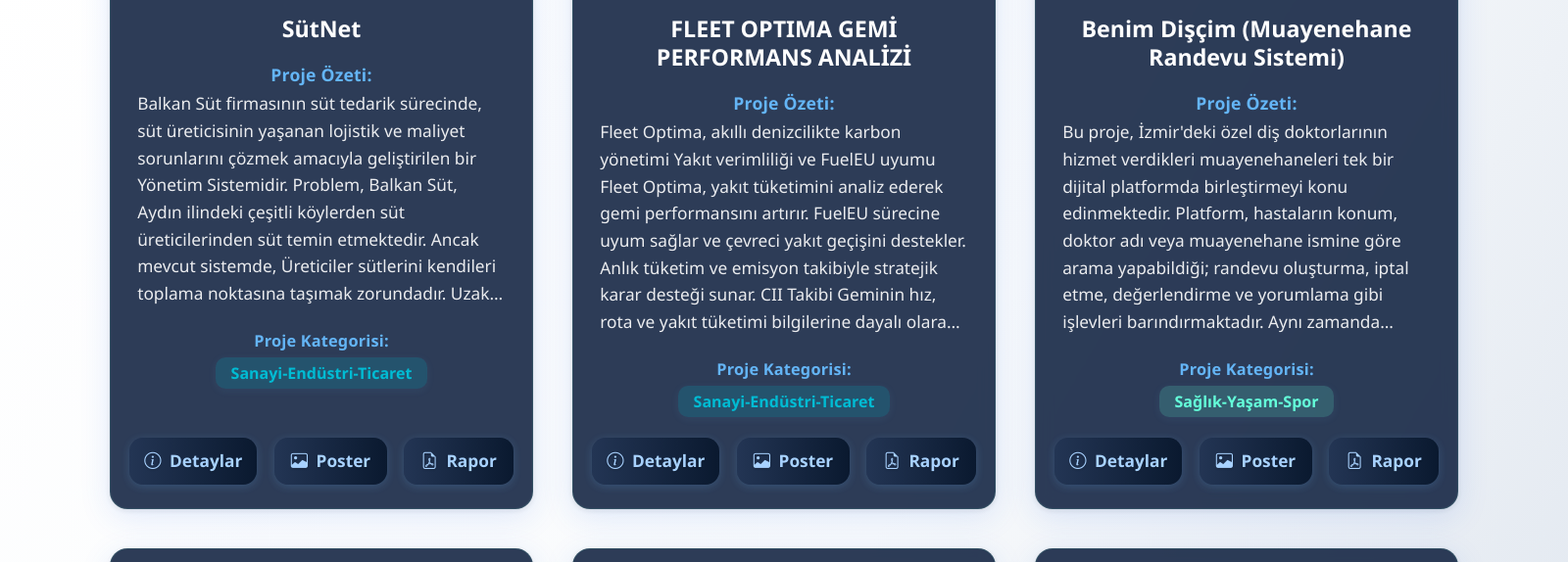
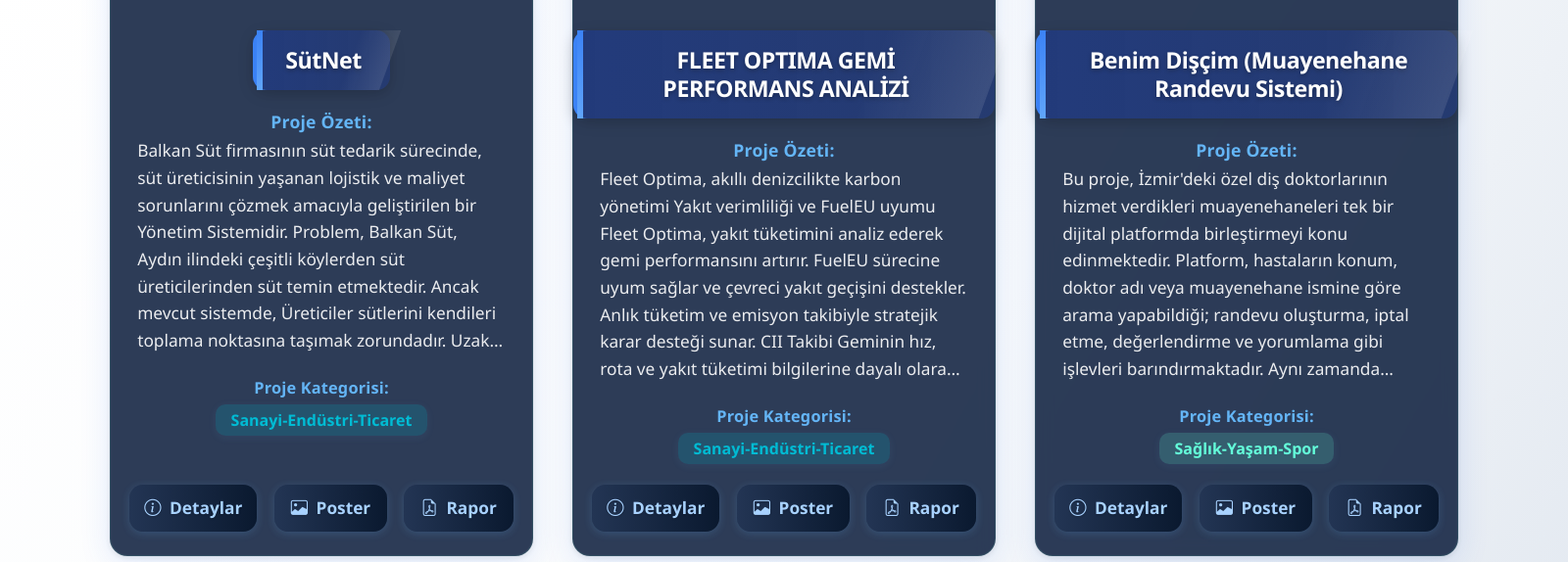
Before and after one commit to canmars/kiosk, an Electron app: page index.html in a window 1600 px wide. Shown: the part 853-1427 px from the top of the page at 98% size. Drawn offline with nearby package versions, Linux system fonts and the light colour scheme.

Commit message:
darkcard başlık stil ayarları güncellendi; font boyutu ve padding ayarları artırıldı, arka plan ve kenar stilleri eklendi. Ayrıca, responsive tasarım için medya sorguları güncellendi.

```diff
--- a/styles.css
+++ b/styles.css
@@ -1711,20 +1711,48 @@
     transform: scale(1.03);
     box-shadow: 0 6px 25px rgba(0, 0, 0, 0.25);
 }
-.title-content {
-    font-size: 4rem; /* Increased to 64px for better visibility */
-    font-weight: 800; /* Slightly bolder */
+.darkcard-title {
+    font-size: 3.4rem;
+    font-weight: 800;
     color: #ffffff;
-    padding: 0.8rem 0;
-    line-height: 1.15; /* Slightly tighter line height */
-    margin: 0.5rem 0;
+    padding: 1rem 1.8rem;
+    line-height: 1.2;
+    margin: 1rem -1.2rem;
     text-shadow: 0 2px 4px rgba(0, 0, 0, 0.3);
-    letter-spacing: -0.5px; /* Slightly tighter letter spacing */
+    letter-spacing: -0.5px;
+    background: linear-gradient(90deg, rgba(30, 58, 138, 0.7) 0%, rgba(30, 58, 138, 0.5) 100%);
+    border-radius: 14px;
+    position: relative;
+    overflow: hidden;
+    box-shadow: 0 4px 15px rgba(0, 0, 0, 0.2);
+    border-left: 4px solid #3b82f6;
+}
+
+.darkcard-title::before {
+    content: '';
+    position: absolute;
+    top: 0;
+    left: 0;
+    width: 6px;
+    height: 100%;
+    background: linear-gradient(to bottom, #3b82f6, #60a5fa);
+}
+
+.darkcard-title::after {
+    content: '';
+    position: absolute;
+    top: 0;
+    right: 0;
+    width: 30%;
+    height: 100%;
+    background: linear-gradient(90deg, transparent, rgba(255, 255, 255, 0.1));
+    transform: skewX(-20deg);
+    pointer-events: none;
 }
 
 /* Ensure the title is responsive on smaller screens */
 @media (max-width: 768px) {
-    .title-content {
+    .darkcard-title {
         font-size: 3rem;
     }
 }
```
